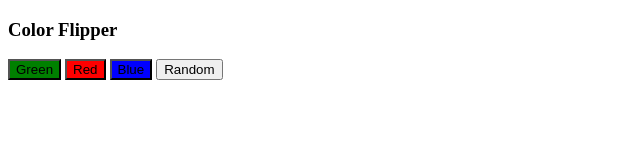
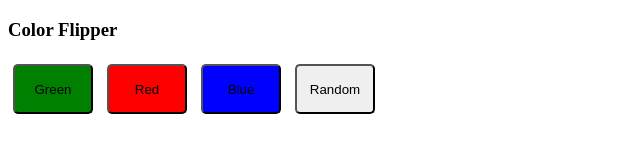
Before and after one commit to Eben717/color_flipper, a plain HTML site: page index.html in a window 1280 px wide. Shown: the whole page, without its empty margins (0-640 px from the left). Drawn offline with Linux system fonts and the light colour scheme.

Commit message:
additional styling to button

```diff
--- a/index.html
+++ b/index.html
@@ -14,6 +14,14 @@
         #blue{
             background-color: blue;
         }
+
+        button{
+            border-radius: 5px;
+            width: 80px;
+            height: 50px;
+            margin: 5px;
+            cursor: pointer;
+        }
     </style>
 </head>
 <body>
@@ -22,5 +30,6 @@
     <button id="red">Red</button>
     <button id="blue">Blue</button>
     <button>Random</button>
+    <script src="index.js"></script>
 </body>
 </html>
```
